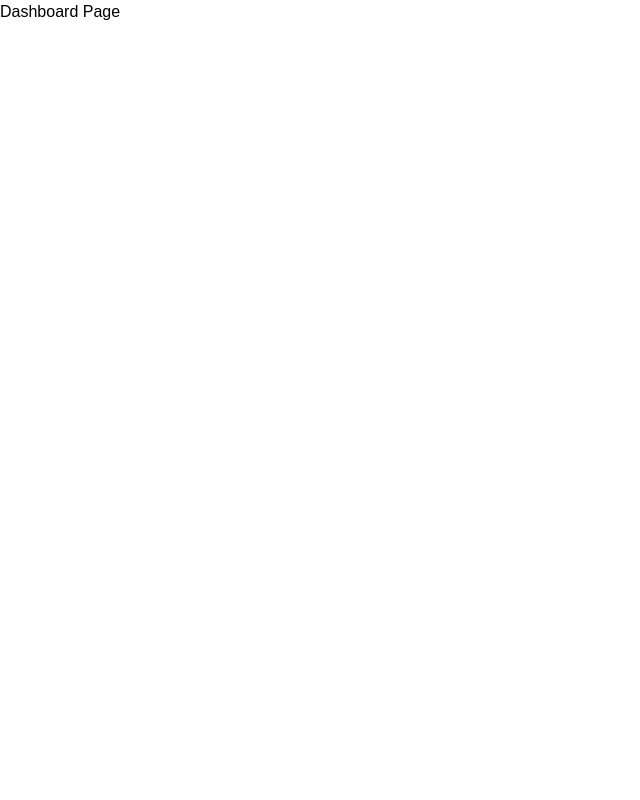
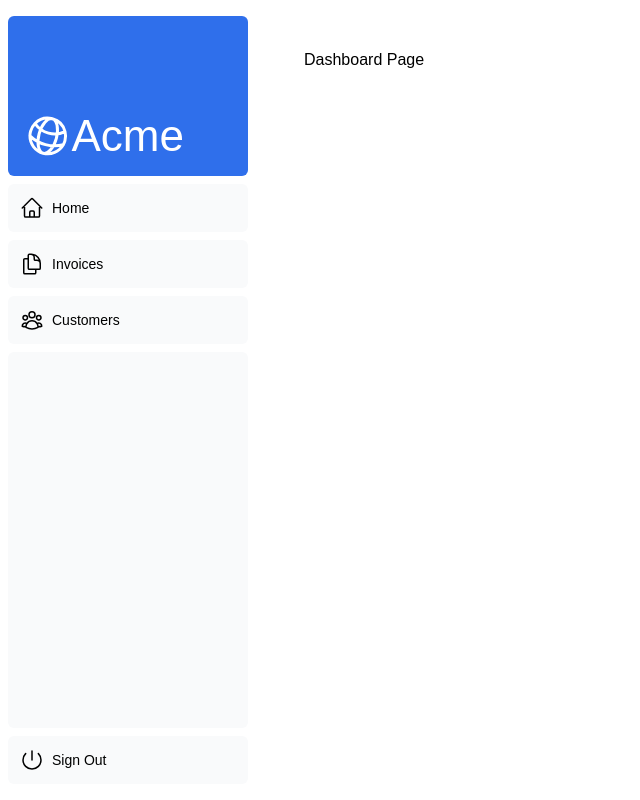
Before and after one commit to cosmic1330/next-dashboard, a Next.js app: page /dashboard in a window 1280 px wide. Shown: the whole page, without its empty margins (0-640 px from the left). Built offline with nearby package versions, Linux system fonts and the light colour scheme; a web font is replaced by a local one.

Commit message:
Layout的使用

```diff
--- /dev/null
+++ b/app/dashboard/layout.tsx
@@ -0,0 +1,13 @@
+import SideNav from '@/app/ui/dashboard/sidenav';
+
+// on navigation, only the page components update, the layout won't re-render.
+export default function Layout({ children }: { children: React.ReactNode }) {
+  return (
+    <div className="flex h-screen flex-col md:flex-row md:overflow-hidden">
+      <div className="w-full flex-none md:w-64">
+        <SideNav />
+      </div>
+      <div className="flex-grow p-6 md:overflow-y-auto md:p-12">{children}</div>
+    </div>
+  );
+}
```
